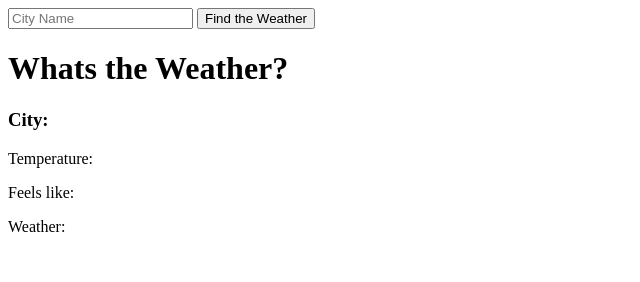
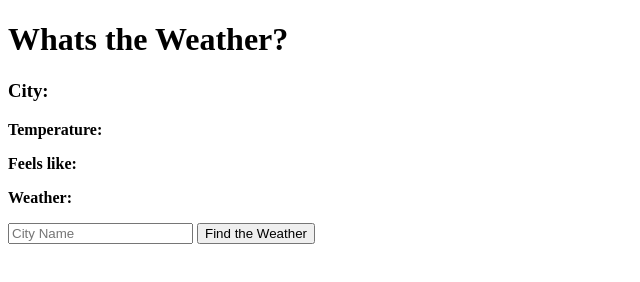
Before and after one commit to jlong4223/Weather-app-API, a plain HTML site: page index.html in a window 1280 px wide. Shown: the whole page, without its empty margins (0-640 px from the left). Drawn offline with nearby package versions, Linux system fonts and the light colour scheme.

Commit message:
moved the submit button

```diff
--- a/index.html
+++ b/index.html
@@ -9,22 +9,26 @@
   <title>Weather App</title>
 </head>
 <body>
+  <!-- <form>
+    <input id="search" type="text" placeholder="City Name" />
+    <input type="submit" value="Find the Weather" />
+  </form> -->
+
+  <h1>Whats the Weather?</h1>
+  <main>
+    <h3><strong>City:</strong></h3>
+    <p id="city"></p>
+    <p><strong>Temperature:</strong></p>
+    <p id="temperature"></p>
+    <p><strong>Feels like:</strong></p>
+    <p id="feels"></p>
+    <p><strong>Weather:</strong></p>
+    <p id ="weather"></p>
+    <!-- <img id="poster" src="" alt=""> -->
+  </main>
   <form>
     <input id="search" type="text" placeholder="City Name" />
     <input type="submit" value="Find the Weather" />
   </form>
-
-  <h1>Whats the Weather?</h1>
-  <main>
-    <h3>City:</h3>
-    <p id="city"></p>
-    <p>Temperature:</p>
-    <p id="temperature"></p>
-    <p>Feels like:</p>
-    <p id="feels"></p>
-    <p>Weather:</p>
-    <p id ="weather"></p>
-    <!-- <img id="poster" src="" alt=""> -->
-  </main>
 </body>
 </html>
```
